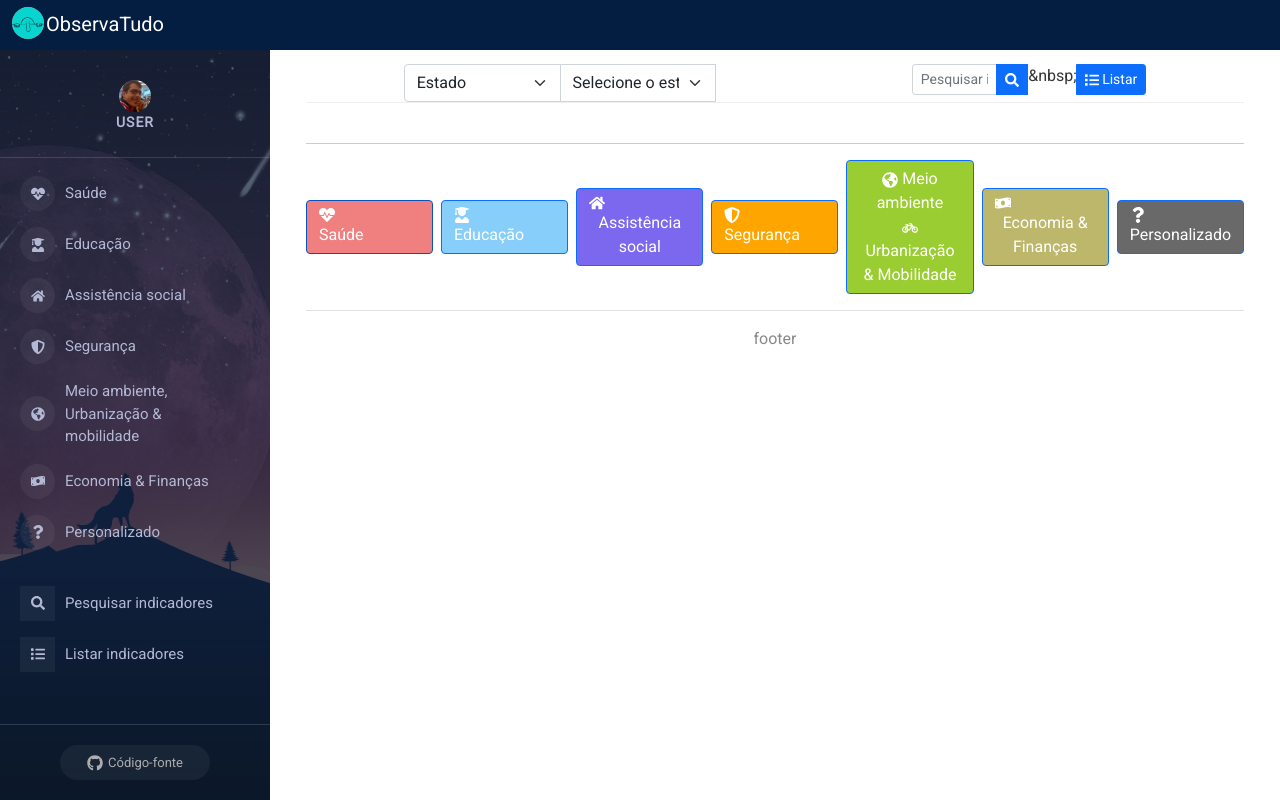
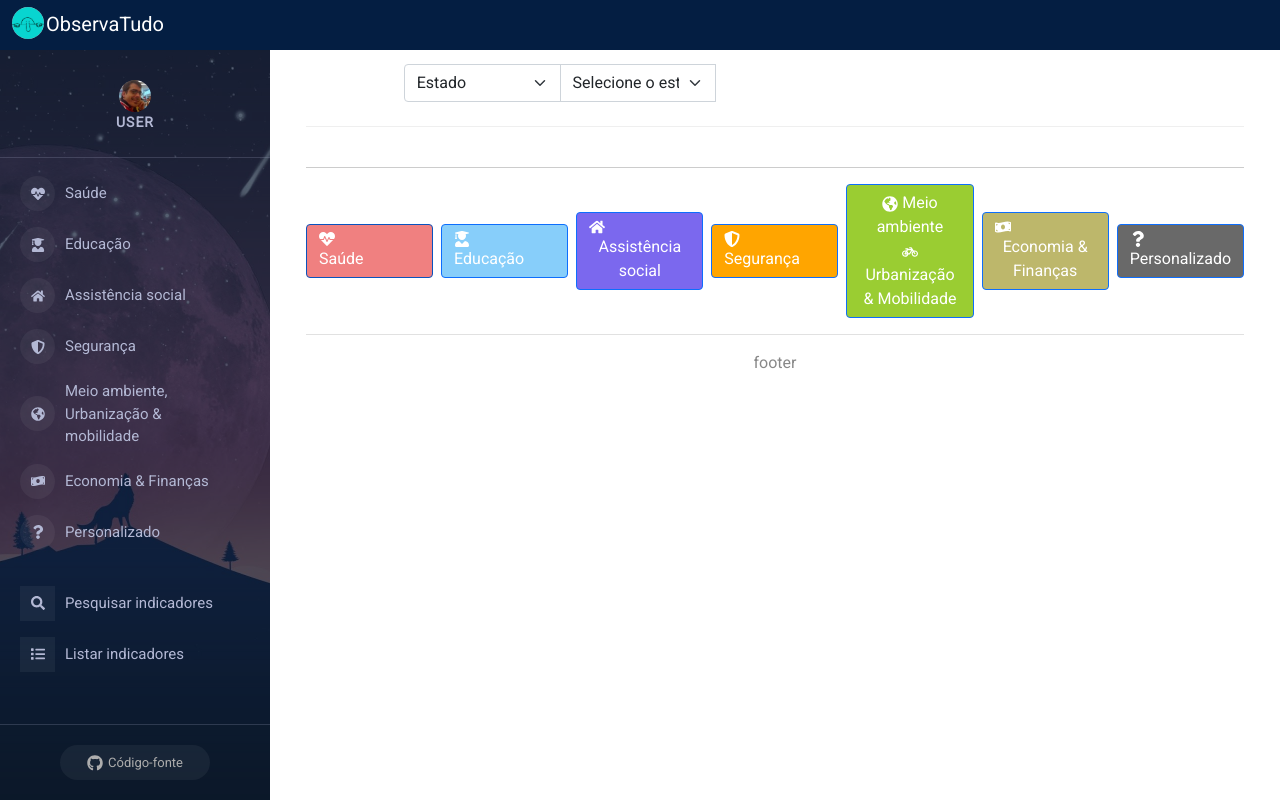
Before and after one commit to JJDSNT/otfrontend2, a React (Create React App) app: page / in a window 1280 px wide. Built offline with nearby package versions, Linux system fonts and the light colour scheme.

Commit message:
retirando elementos do layout

```diff
--- a/src/Layout/Main.tsx
+++ b/src/Layout/Main.tsx
@@ -35,25 +35,13 @@ const Main = () => {
 
     <div className="col-3">
 
-        <div className="input-group input-group-sm">
-          <input type="text" className="form-control col-sm" placeholder="Pesquisar indicadores ..." aria-label="pesquisar indicadores" />
-          <button type="submit" className="btn btn-primary">
-              <FaSearch />
-          </button>
-          {'&nbsp;'}
-        <button type="button" className="btn btn-primary .btn-sm w-30">
-            <FaList /> Listar
-        </button>
+
         </div>
-        </div>
+    </div>
+    <br />
+  </header>
 
-
-
-
-    </div>
-  </header>
-<hr />
-
+  <hr />
 
   <div id="eixos" className="row g-2 text-center align-items-center">
     <div className="col">
```
